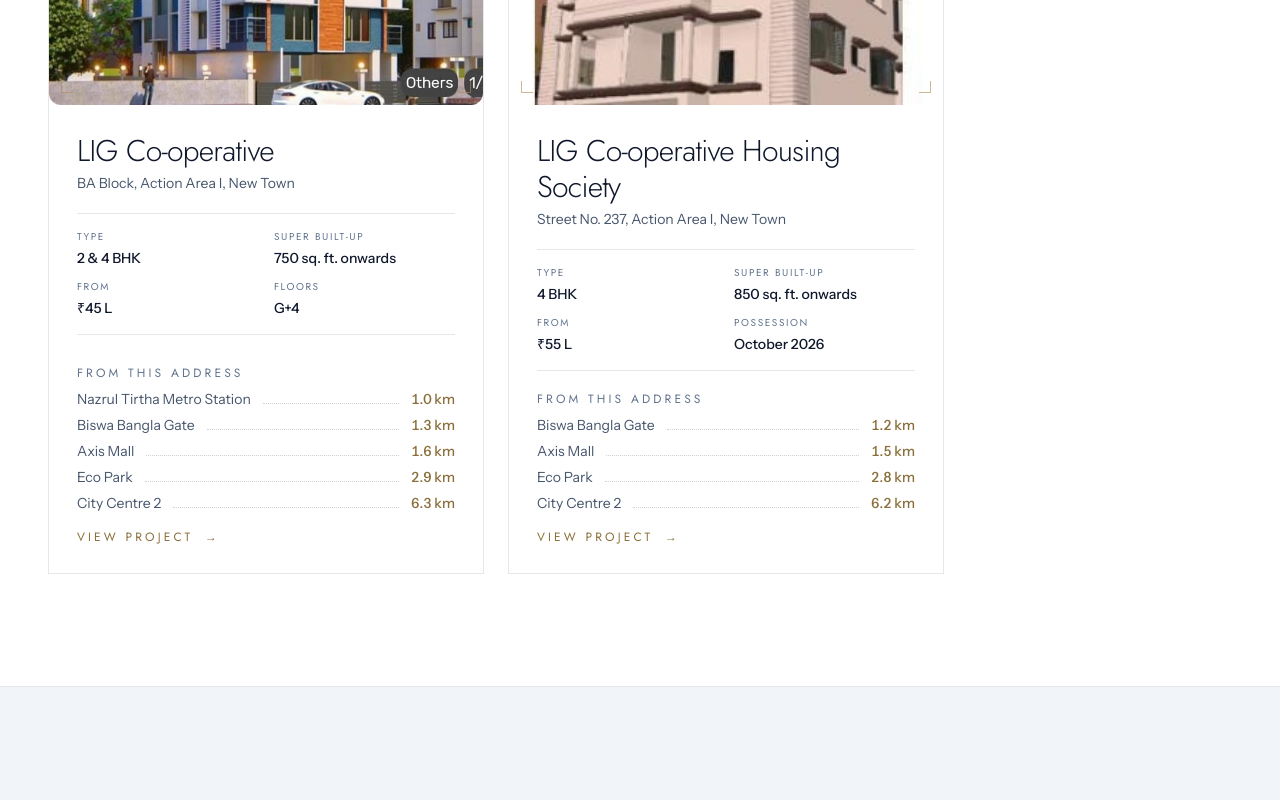
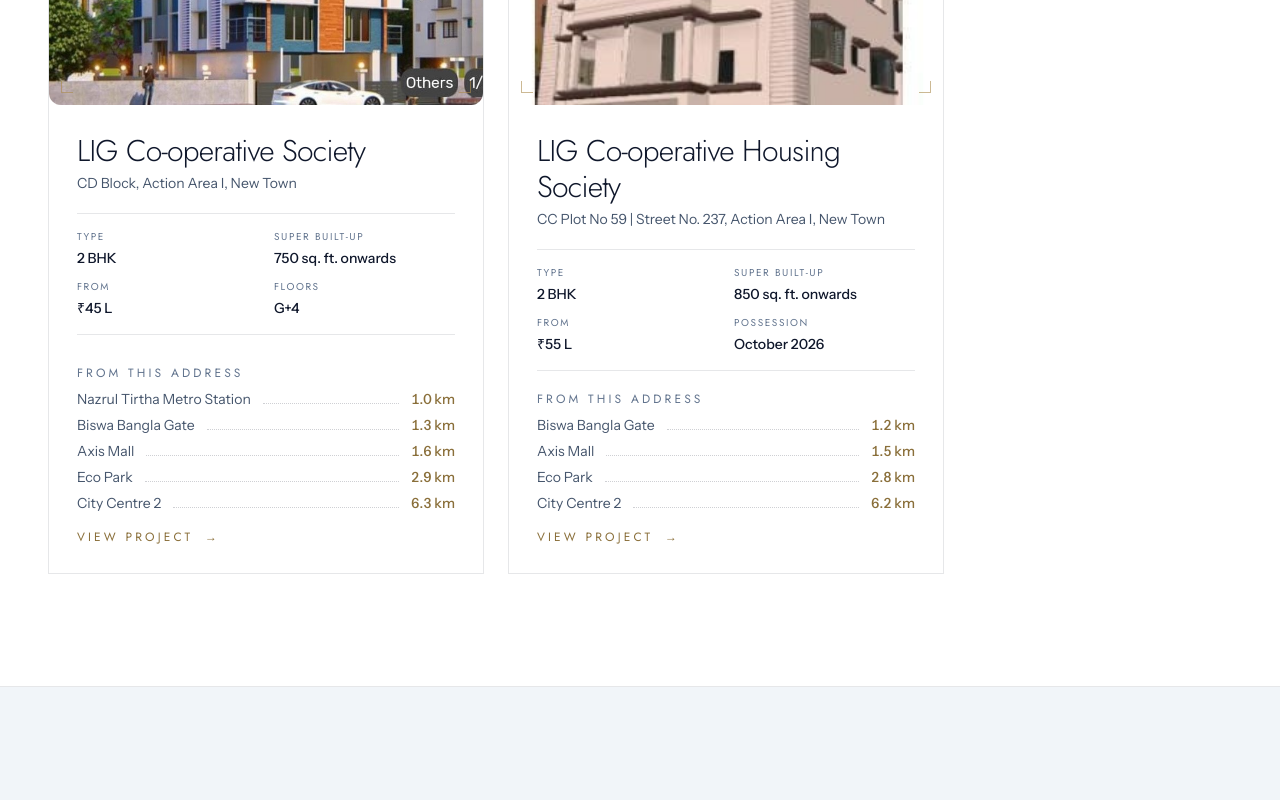
Before and after one commit to fsdSumitabha/shreya-highrise, a Next.js app: page /projects in a window 1280 px wide. Shown: the part 1620-2420 px from the top of the page. Built offline with nearby package versions, Linux system fonts and the light colour scheme.

Commit message:
feat: update project details for LIG Co-operative Society and new Manikanchan MIG Society

```diff
--- a/src/data/projects.ts
+++ b/src/data/projects.ts
@@ -153,24 +153,19 @@
 export const projects: Project[] = [
     {
         slug: "lig-co-operative",
-        name: "LIG Co-operative",
+        name: "LIG Co-operative Society",
         stage: "ongoing",
         band: "lig",
         plot: "CD-114",
-        locality: "BA Block, Action Area I, New Town",
-        address: "CD, Street Number 114, BA Block, Action Area I, New Town, Kolkata 700 163, West Bengal",
+        locality: "CD Block, Action Area I, New Town",
+        address: "CD 114, Street Number 266, CD Block, Action Area I, New Town, Kolkata 700 163, West Bengal",
         corridor: "New Town",
-        typology: "2 & 4 BHK",
+        typology: "2 BHK",
         sizeRange: "750 sq. ft. onwards",
         areaBasis: "Super built-up",
         priceFrom: "₹45 L",
         prices: [
-            { config: "2 BHK", from: "₹45 L" },
-            /* ⚠ VERIFY BEFORE GO-LIVE — ₹7 Cr is what the intake sheet records,
-               but it sits beside a ₹45 L 2 BHK in the same G+4 block. Almost
-               certainly ₹70 L mistyped. Left exactly as captured rather than
-               corrected on a guess; see CLIENT-DATA.md §2. */
-            { config: "4 BHK", from: "₹7 Cr" },
+            { config: "2 BHK", from: "₹45 L" }
         ],
         floors: "G+4",
         highlights: societyStandard,
@@ -306,14 +301,14 @@
         stage: "ongoing",
         band: "lig",
         plot: "CC-59",
-        locality: "Street No. 237, Action Area I, New Town",
+        locality: "CC Plot No 59 | Street No. 237, Action Area I, New Town",
         address: "CC-59, Street No. 237, Action Area I, New Town, Kolkata 700 156, West Bengal",
         corridor: "New Town",
-        typology: "4 BHK",
+        typology: "2 BHK",
         sizeRange: "850 sq. ft. onwards",
         areaBasis: "Super built-up",
         priceFrom: "₹55 L",
-        prices: [{ config: "4 BHK", from: "₹55 L" }],
+        prices: [{ config: "2 BHK", from: "₹55 L" }],
         possession: "October 2026",
         totalFlats: "8",
         families: "8",
@@ -346,7 +341,7 @@
         nearby: [],
         about: "Our head office sits on the ground floor of this building. Price sheets, floor plans and anything to do with a booked flat are handled from here, which makes it the easiest address on this list to come and see for yourself.",
         imageLabel: "Architect's render of a G+4 co-operative society block in New Town — corner elevation, balconies above a gated ground-floor parking bay",
-        image: "/right_side_view.jpg",
+        image: "",
     },
     {
         slug: "new-manikanchan-mig-society",
```
